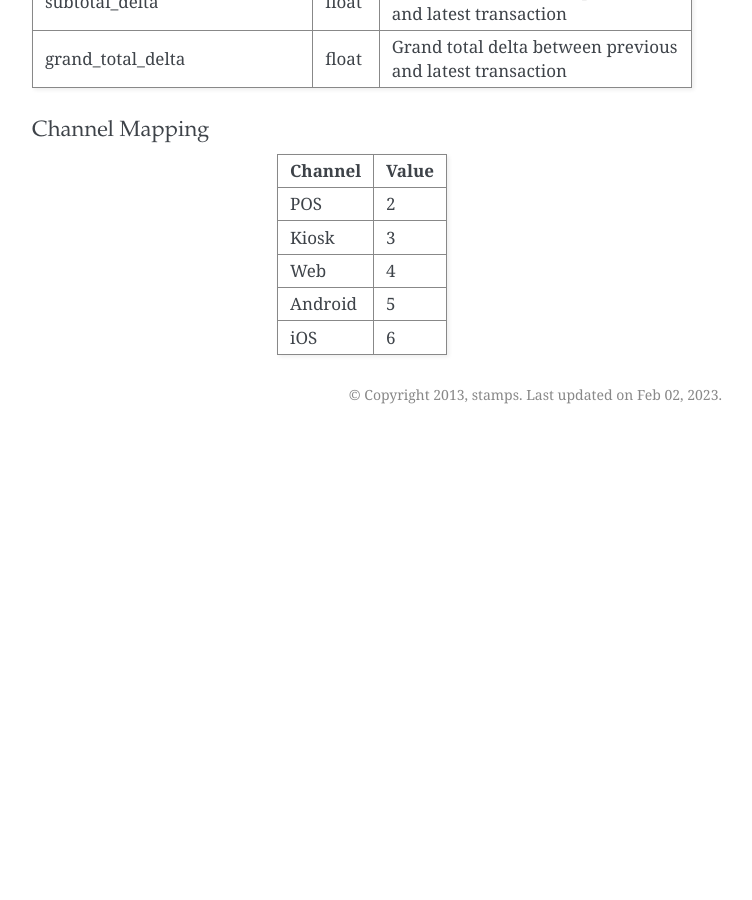
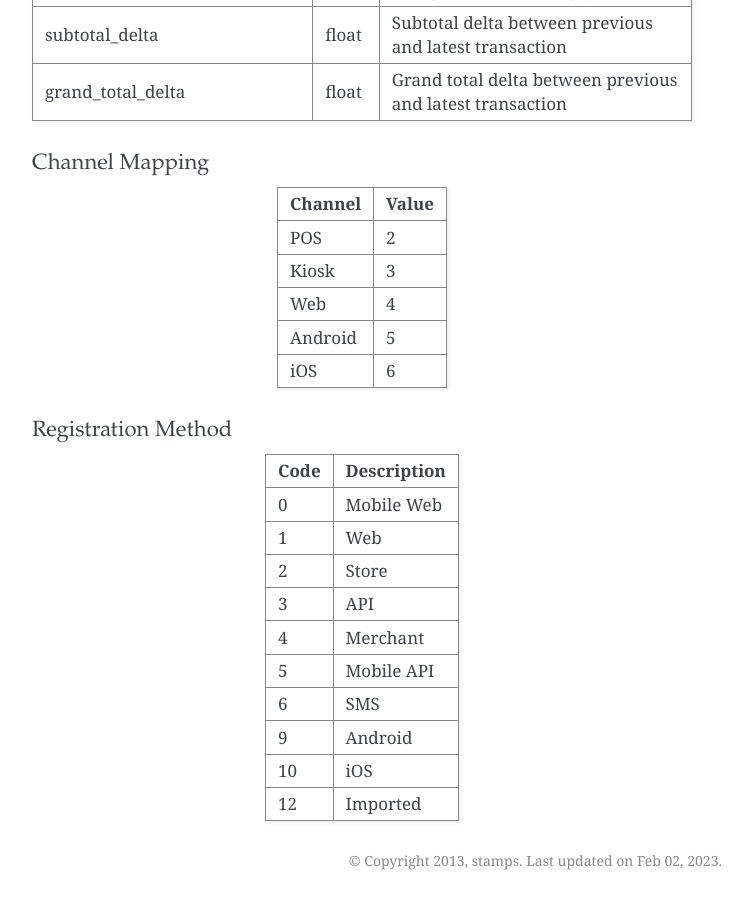
Before and after one commit to ui/stamps-api-docs, a Sphinx documentation site: the page built from source/klg_api.rst, in a window 1280 px wide and 900 px high, scrolled down 20575 px. Shown: the whole window, without its empty margins (388-1140 px from the left). Built offline with Sphinx 7.4.7, drawn with Linux system fonts in a browser that asks for light colours; before the commit the page ends 21009 px from its top, so only the background shows below that; some of the changed text lies outside the part shown.

Commit message:
Update activate legacy member registration method

```diff
--- a/source/klg_api.rst
+++ b/source/klg_api.rst
@@ -138,6 +138,7 @@ C. Example Response
       }
     }
 
+
 3. Activate Legacy Membership Without Pin
 ====================================
 | URL endpoint: https://stamps.co.id/api/legacy/members/activate-without-pin
@@ -148,14 +149,15 @@ A. Request
 -----------------------------
 This API turns a legacy member data into to an active membership.
 
-================ =========== =========================
-Parameter        Required    Description
-================ =========== =========================
-token            Yes         Authentication string
-user             Yes         A string indicating legacy member's ID, mobile number or email
-merchant_id      Yes         Merchant ID the legacy member is associated with
-bonus_stamps     No          Integer, bonus points given to target user's membership
-================ =========== =========================
+============================ =========== =========================
+Parameter                    Required    Description
+============================ =========== =========================
+token                        Yes         Authentication string
+user                         Yes         A string indicating legacy member's ID, mobile number or email
+merchant_id                  Yes         Merchant ID the legacy member is associated with
+bonus_stamps                 No          Integer, bonus points given to target user's membership
+registration_method          No          :ref:`Registration method <Registration Method>` code, defaults to `API`
+============================ =========== =========================
 
 
 Example of API call request using cURL
@@ -957,3 +959,20 @@ Web         4
 Android     5
 iOS         6
 =========== ======
+
+Registration Method
+^^^^^^^^^^^^^^^^^^^
+=================== ===========
+Code                Description
+=================== ===========
+0                   Mobile Web
+1                   Web
+2                   Store
+3                   API
+4                   Merchant
+5                   Mobile API
+6                   SMS
+9                   Android
+10                  iOS
+12                  Imported
+=================== ===========
```
Also changed, not shown: source/legacy_members_api.rst (+18 -0 lines).
